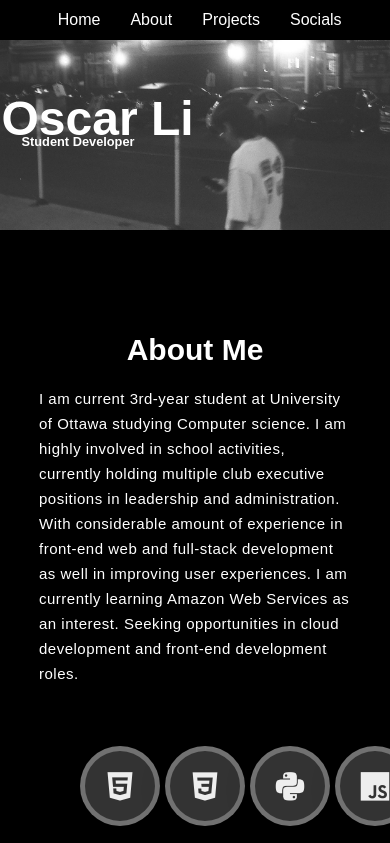
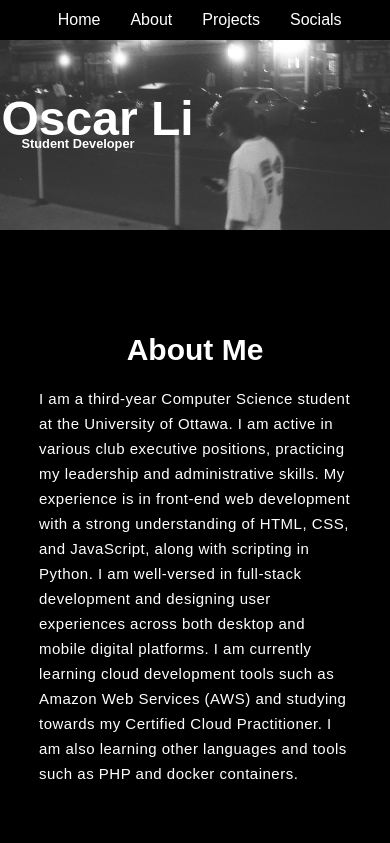
Before and after one commit to liOscar58/portfolio-site, a plain HTML site: page index.html in a window 390 px wide. Shown: the top 843 px of the page. Drawn offline with nearby package versions, Linux system fonts and the light colour scheme.

Commit message:
updated about me

```diff
--- a/index.html
+++ b/index.html
@@ -39,10 +39,12 @@
         <section id="About">
             <div class="about-container">
                 <p class="header">About Me</p>
-                <p class="about-info">I am current 3rd-year student at University of Ottawa studying Computer science.
-                    I am highly involved in school activities, currently holding multiple club executive positions in leadership and administration.
-                    With considerable amount of experience in front-end web and full-stack development as well in improving user experiences.
-                    I am currently learning Amazon Web Services as an interest. Seeking opportunities in cloud development and front-end development roles.
+                <p class="about-info">I am a third-year Computer Science student at the University of Ottawa. I am active in various club executive positions, practicing my leadership and administrative skills.
+
+                    My experience is in front-end web development with a strong understanding of HTML, CSS, and JavaScript, along with scripting in Python. I am well-versed in full-stack development and designing user experiences across both desktop and mobile digital platforms.
+
+                    I am currently learning cloud development tools such as Amazon Web Services (AWS) and studying towards my Certified Cloud Practitioner. I am also learning other languages and tools such as PHP and docker containers.
+
                 </p>
                 <div class="items-box">
                     <div class="item-container">
--- a/styles.css
+++ b/styles.css
@@ -450,7 +450,7 @@ footer .bottom .links a{
     }
     .main .overlay-text.position{
         font-size: 0.8rem;
-        top: 52%;
+        top: 53%;
 
     }
 
```
